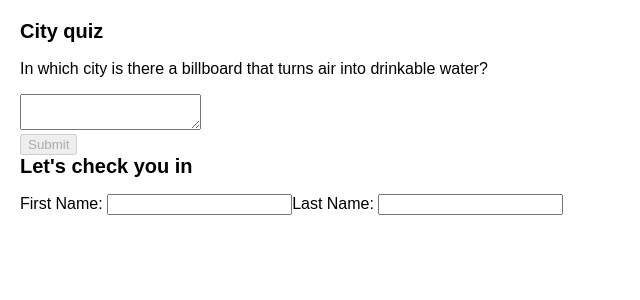
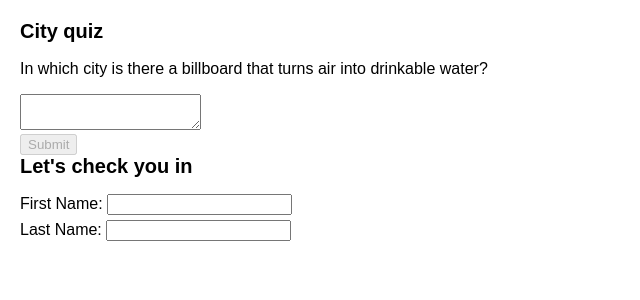
Before and after one commit to zelitosaide/react-js-course, a React (Create React App) app: page / in a window 1280 px wide. Shown: the top 300 px of the page, without its empty margins (0-640 px from the left). Built offline with nearby package versions, Linux system fonts and the light colour scheme.

Commit message:
Managing State

```diff
--- a/src/learn/learn-react/managing-state/index.js
+++ b/src/learn/learn-react/managing-state/index.js
@@ -25,14 +25,14 @@ function Form() {
   return (
     <>
       <h2>Let's check you in</h2>
-      <label>
+      <label style={{ display: "block", marginBottom: 5 }}>
         First Name:{" "}
         <input
           value={firstName}
           onChange={handleFirstNameChange}
         />
       </label>
-      <label>
+      <label style={{ display: "block", marginBottom: 5 }}>
         Last Name:{" "}
         <input
           value={lastName}
```
